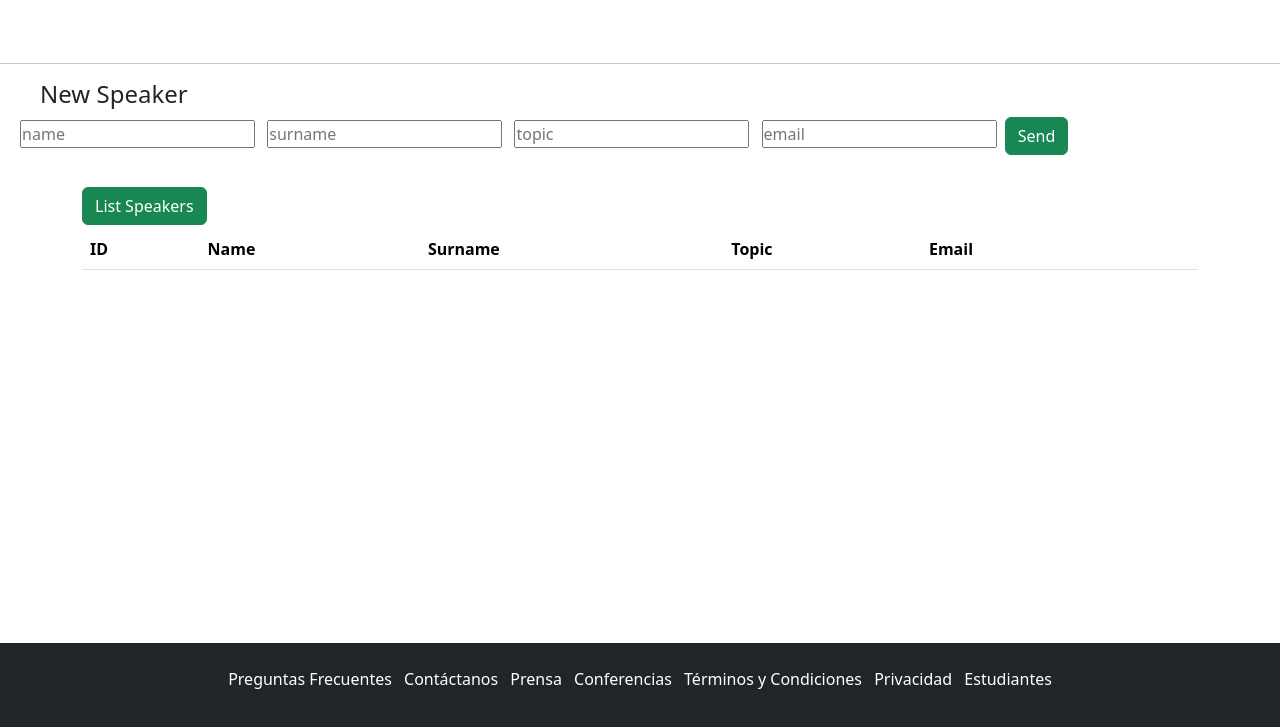
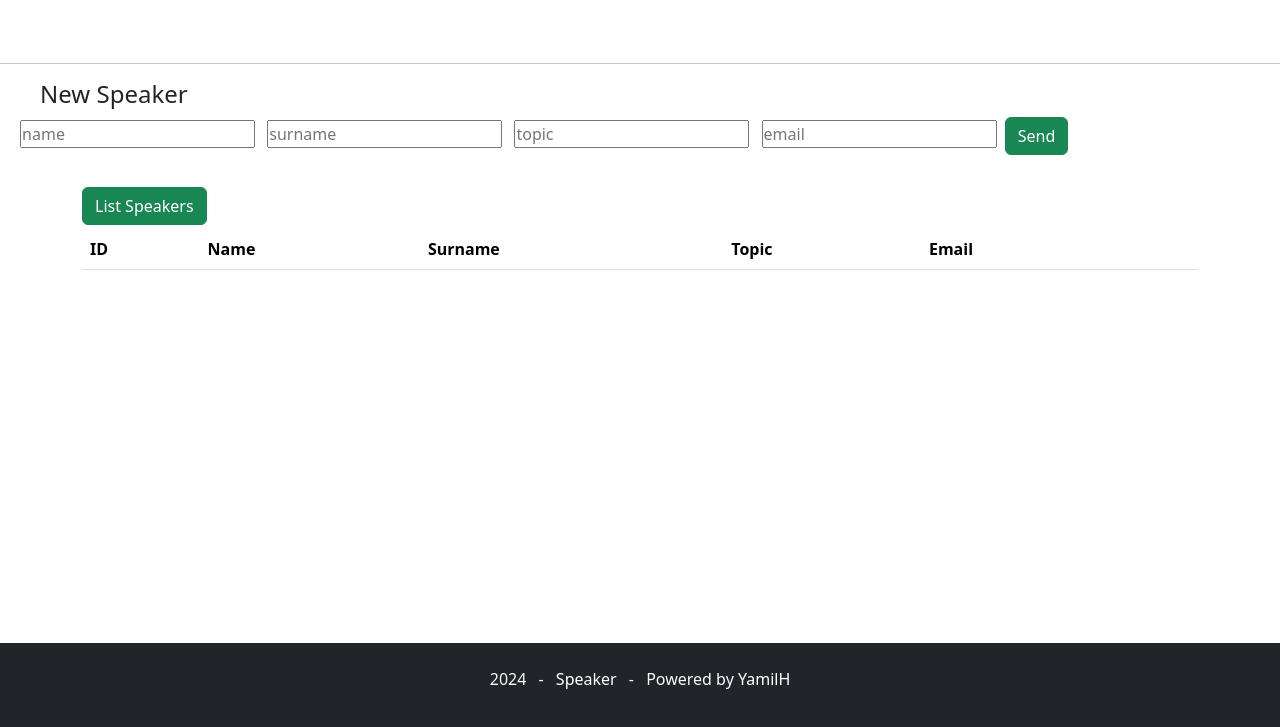
Before and after one commit to YamilH/speaker-front, a plain HTML site: page admin.html in a window 1280 px wide. Shown: the part 63-790 px from the top of the page. Drawn offline with nearby package versions, Linux system fonts and the light colour scheme.

Commit message:
footer update

```diff
--- a/admin.html
+++ b/admin.html
@@ -123,13 +123,11 @@
      <div class="row justify-content-center">
        <div class="col-12">
          <ul class="list-inline text-center flex-column flex-md-row">
-           <li class="list-inline-item"><a href="#">Preguntas Frecuentes</a></li>
-           <li class="list-inline-item"><a href="#">Contáctanos</a></li>
-           <li class="list-inline-item"><a href="#">Prensa</a></li>
-           <li class="list-inline-item"><a href="#">Conferencias</a></li>
-           <li class="list-inline-item"><a href="#">Términos y Condiciones</a></li>
-           <li class="list-inline-item"><a href="#">Privacidad</a></li>
-           <li class="list-inline-item"><a href="#">Estudiantes</a></li>
+          <li class="list-inline-item">2024</li>
+          <li class="list-inline-item">-</li>
+          <li class="list-inline-item"><a href="#">Speaker</a></li>
+          <li class="list-inline-item">-</li>
+          <li class="list-inline-item">Powered by<a href="https://www.linkedin.com/in/yamilhamui/" target="_blank" class="hover-footer"> YamilH</a></li>
         </ul>
       </div>
     </div>
--- a/css/styles.css
+++ b/css/styles.css
@@ -107,3 +107,7 @@ footer a {
   width: 100vw;
   }
 }
+
+.hover-footer:hover {
+  color: gold;
+}
```
Also changed, not shown: index.html (+5 -7 lines).
